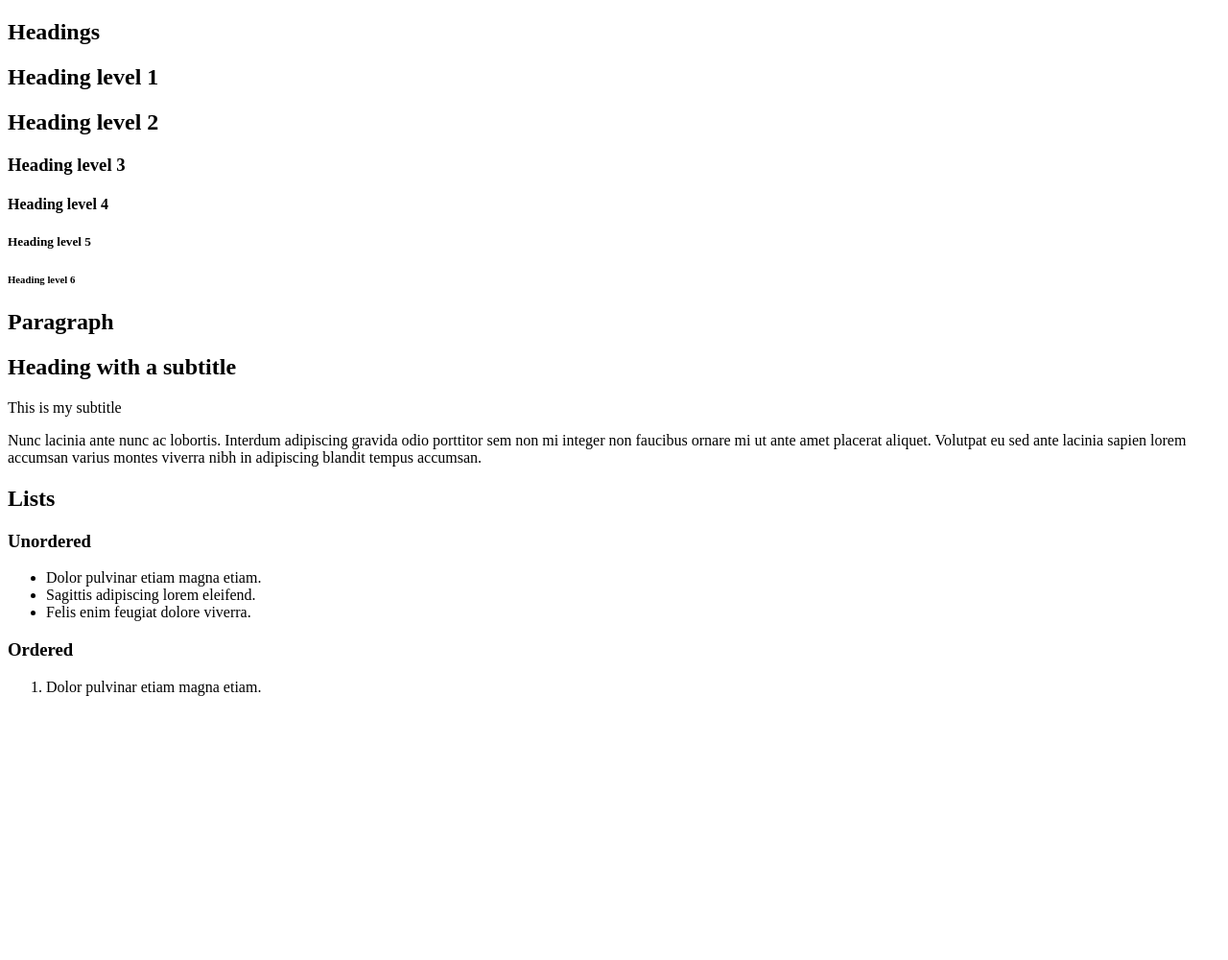
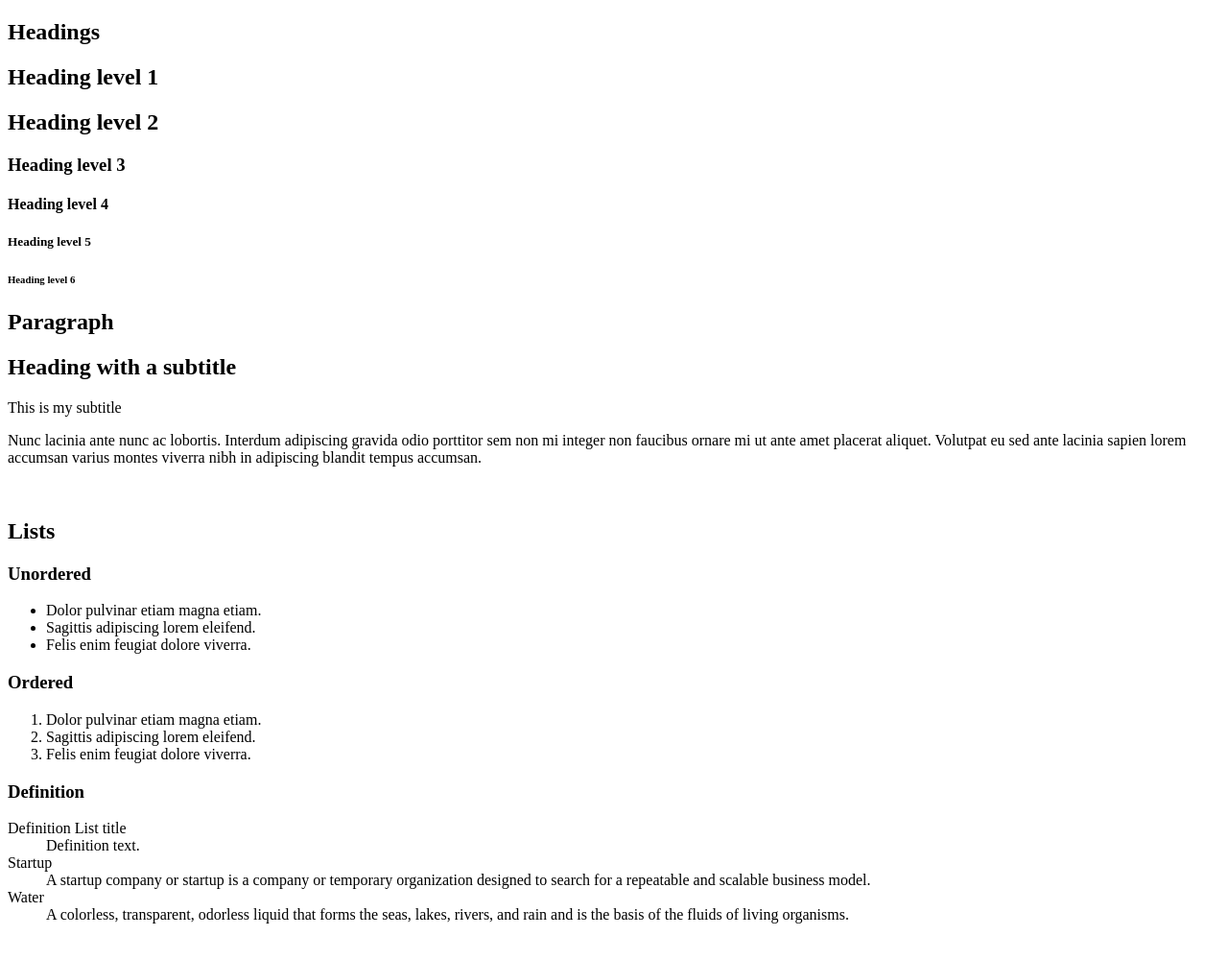
Before and after one commit to MustaSteve/alx-frontend, a plain HTML site: page 0x00-html_advanced/39-styleguide.html in a window 1280 px wide. Shown: the whole page at 96% size. Before the commit the page ends 800 px from the top, so only its background shows below. Drawn offline with Linux system fonts and the light colour scheme.

Commit message:
Tasks all

```diff
--- a/0x00-html_advanced/39-styleguide.html
+++ b/0x00-html_advanced/39-styleguide.html
@@ -2,11 +2,7 @@
 <html lang="en" dir="ltr">
   <head>
     <meta charset="utf-8" />
-    <meta
-      name="viewport"
-      content="width=device-width, initial-scale=1.0,
-    viewport-fit=cover"
-    />
+    <meta name="viewport" content="width=device-width, initial-scale=1.0, viewport-fit=cover" />
     <title>Styleguide - Techium</title>
     <meta name="description" content="Techium is a digital agency" />
     <link rel="icon" type="image/x-icon" href="./favicon.ico" />
@@ -25,22 +21,22 @@
         <h6>Heading level 6</h6>
       </section>
       <section>
-        <header><h2>Paragraph</h2></header>
+        <header>
+          <h2>Paragraph</h2>
+        </header>
         <h2>Heading with a subtitle</h2>
         <p>This is my subtitle</p>
         <p>
-          Nunc lacinia ante nunc ac lobortis. Interdum adipiscing gravida odio
-          porttitor sem non mi integer non faucibus ornare mi ut ante amet
-          placerat aliquet. Volutpat eu sed ante lacinia sapien lorem accumsan
-          varius montes viverra nibh in adipiscing blandit tempus accumsan.
+          Nunc lacinia ante nunc ac lobortis. Interdum adipiscing gravida odio porttitor sem non mi integer non faucibus ornare mi ut ante amet placerat aliquet. Volutpat eu sed ante lacinia sapien
+          lorem accumsan varius montes viverra nibh in adipiscing blandit tempus accumsan.
         </p>
       </section>
 
+      <br />
       <!-- Lists -->
       <section>
         <header>
           <h2>Lists</h2>
-        </header>
           <div>
             <h3>Unordered</h3>
             <ul>
@@ -51,3 +47,21 @@
             <h3>Ordered</h3>
             <ol>
               <li>Dolor pulvinar etiam magna etiam.</li>
+              <li>Sagittis adipiscing lorem eleifend.</li>
+              <li>Felis enim feugiat dolore viverra.</li>
+            </ol>
+            <h3>Definition</h3>
+            <dl>
+              <dt>Definition List title</dt>
+              <dd>Definition text.</dd>
+              <dt>Startup</dt>
+              <dd>A startup company or startup is a company or temporary organization designed to search for a repeatable and scalable business model.</dd>
+              <dt>Water</dt>
+              <dd>A colorless, transparent, odorless liquid that forms the seas, lakes, rivers, and rain and is the basis of the fluids of living organisms.</dd>
+            </dl>
+          </div>
+        </header>
+      </section>
+
+      <br />
+      <!-- Horizontal rule -->
```
Lines whose indentation alone changed are shown as unchanged.
